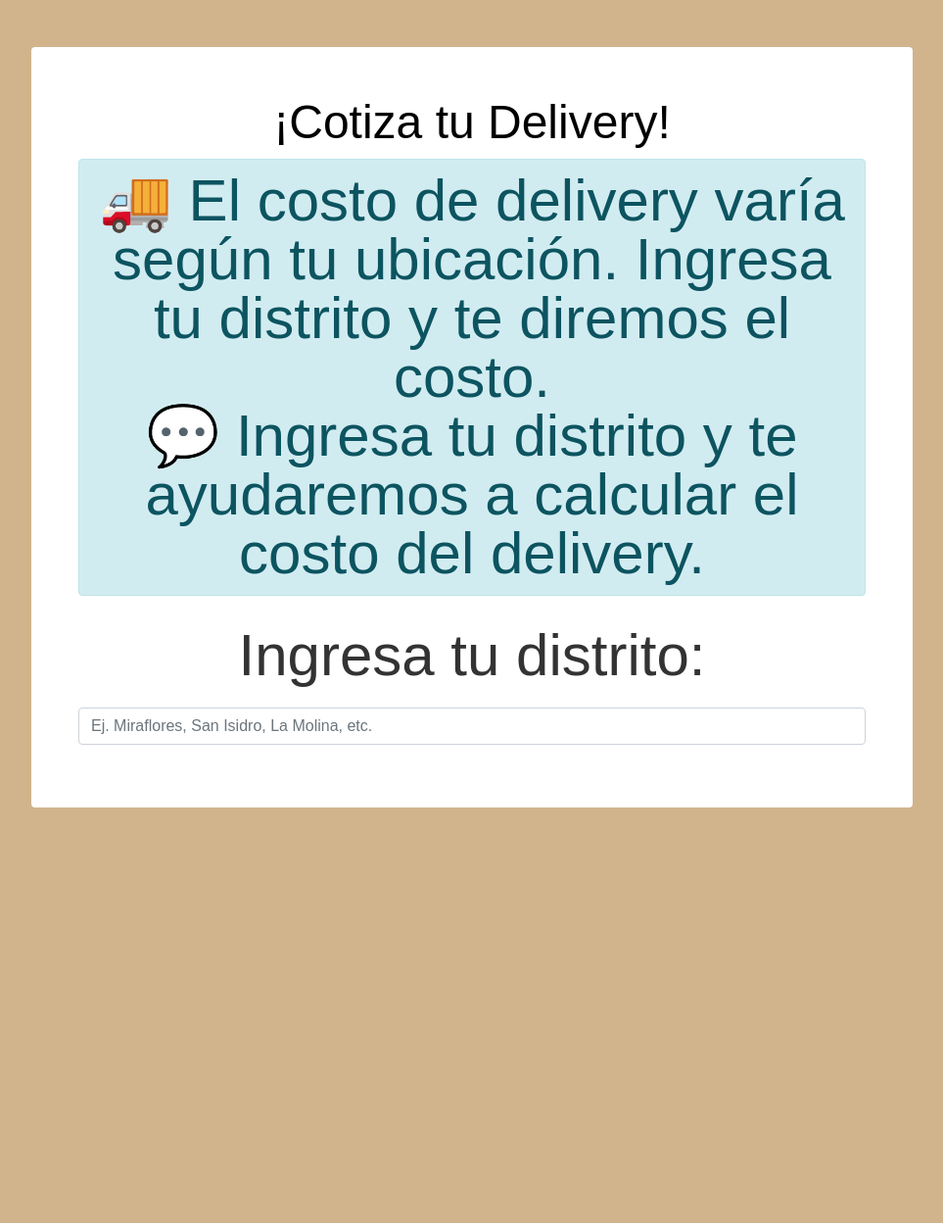
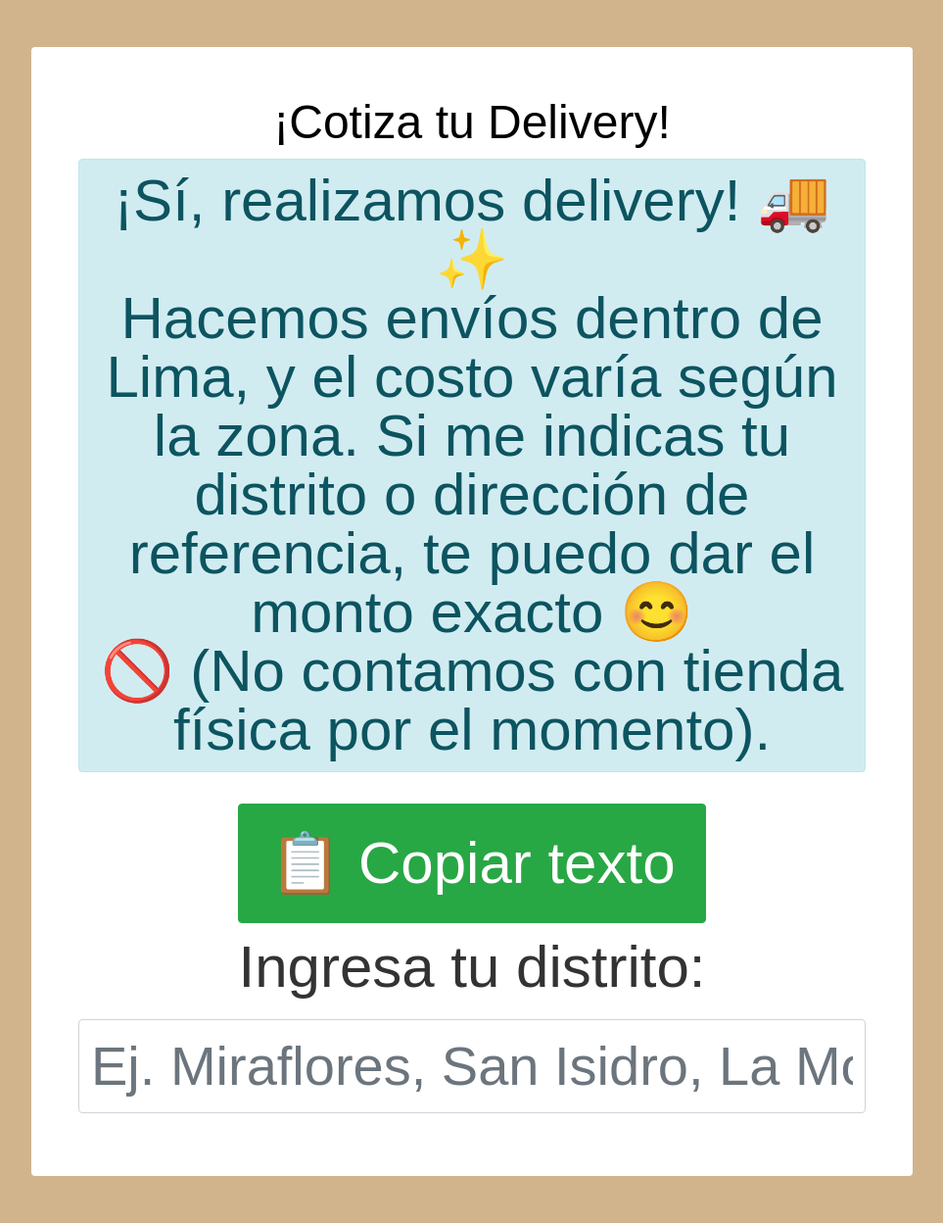
Before and after one commit to juaca2922/paginadedecogarideaas_1, a Flask app: page /respuesta_delivery in a window 1280 px wide. Shown: the part 130-1378 px from the top of the page at 98% size, without its empty margins (158-1121 px from the left). Before the commit the page ends 954 px from the top, so only its background shows below. Run offline with Flask 3, Linux system fonts and the light colour scheme; some libraries are stand-ins or nearby versions.

Commit message:
correcciones en los botensdecopiar

```diff
--- a/static/cotizar_macetas.js
+++ b/static/cotizar_macetas.js
@@ -135,7 +135,11 @@ La personalización se coordina luego de realizar el abono del pedido.
         </pre>
     </div>
 
-    <button class="btn btn-outline-primary mt-3" style="font-size: 1.8rem; padding: 1rem 2rem;" onclick="copiarResumen()">📋 Copiar mensaje</button>
+<button class="btn btn-success mt-3"
+        onclick="copiarResumen()"
+        style="font-size: 3.5rem; padding: 15px 30px;">
+    📋 Copiar mensaje
+</button>
     <div id="mensaje-copiado" class="text-success mt-2" style="display:none;">¡Texto copiado!</div>
 `;
 
--- a/templates/respuesta_delivery.html
+++ b/templates/respuesta_delivery.html
@@ -5,15 +5,26 @@
 {% block content %}
 <h1 style="font-size: 3rem; text-align: center;">¡Cotiza tu Delivery!</h1>
 
-    <div class="alert alert-info" style="font-size: 3.75rem;">
-        <p>🚚 El costo de delivery varía según tu ubicación. Ingresa tu distrito y te diremos el costo.</p>
-        <p>💬 Ingresa tu distrito y te ayudaremos a calcular el costo del delivery.</p>
+<!-- Texto de delivery -->
+<div class="alert alert-info copiable-content" id="texto-delivery-fijo" style="font-size: 3.75rem;">
+    <p>¡Sí, realizamos delivery! 🚚✨</p>
+    <p>Hacemos envíos dentro de Lima, y el costo varía según la zona. Si me indicas tu distrito o dirección de referencia, te puedo dar el monto exacto 😊</p>
+    <p>🚫 (No contamos con tienda física por el momento).</p>
+</div>
+
+<!-- Botón para copiar el texto -->
+<div class="text-center">
+    <button class="btn btn-success mt-3" onclick="copiarTexto('texto-delivery-fijo')" style="font-size: 3.75rem; padding: 15px 30px;">
+        📋 Copiar texto
+    </button>
 </div>
 
 <!-- Formulario para ingresar la ubicación -->
 <div class="form-group" style="font-size: 3.75rem;">
-        <label for="distrito">Ingresa tu distrito:</label>
-        <input type="text" class="form-control" id="distrito" name="distrito" placeholder="Ej. Miraflores, San Isidro, La Molina, etc." required>
+<label for="distrito" style="font-size: 3.75rem;">Ingresa tu distrito:</label>
+<input type="text" class="form-control" id="distrito" name="distrito"
+       style="font-size: 3.5rem; height: 6rem;"
+       placeholder="Ej. Miraflores, San Isidro, La Molina, etc." required>
 </div>
 
 <!-- Resultado con el precio del delivery -->
@@ -21,11 +32,14 @@
     <span id="texto-delivery"></span>
 </div>
 
-    <!-- Botón para copiar el texto, ahora debajo del resultado -->
+<!-- Botón para copiar el texto dinámico -->
 <div id="copiar-boton" style="display:none;">
-        <button class="btn btn-success mt-3" onclick="copiarTexto()" style="font-size: 3.75rem; padding: 15px 30px;">Copiar texto</button>
+    <button class="btn btn-success mt-3" onclick="copiarTexto()" style="font-size: 3.75rem; padding: 15px 30px;">
+        📋 Copiar texto
+    </button>
 </div>
 
+<!-- Script -->
 <script>
     // Precios de delivery por distrito
     const preciosDelivery = {
@@ -47,36 +61,54 @@
         "puente piedra": 10,
         "villa el salvador": 10,
         "villa maría del triunfo": 10,
-            // Puedes agregar más distritos y sus respectivos precios
     };
 
-        // Función para manejar el cambio en el campo de distrito
-        document.getElementById('distrito').addEventListener('input', function() {
-            var distrito = document.getElementById('distrito').value.trim().toLowerCase(); // Convertir a minúsculas
+    // Capitaliza cada palabra del distrito
+    function capitalizarDistrito(distrito) {
+        return distrito
+            .split(" ")
+            .map(p => p.charAt(0).toUpperCase() + p.slice(1))
+            .join(" ");
+    }
 
-            // Verifica si el distrito está en el objeto de precios
+    // Muestra el texto personalizado según el distrito
+    document.getElementById('distrito').addEventListener('input', function () {
+        const distrito = document.getElementById('distrito').value.trim().toLowerCase();
+
         if (preciosDelivery[distrito]) {
-                var precio = preciosDelivery[distrito];
-                // Mostrar el texto con el costo de delivery al distrito ingresado
-                document.getElementById('texto-delivery').textContent = `El costo del delivery a ${distrito.charAt(0).toUpperCase() + distrito.slice(1)} es: S/ ${precio.toFixed(2)}`;
-                document.getElementById('resultado').style.display = 'block'; // Muestra el resultado
-                document.getElementById('copiar-boton').style.display = 'block'; // Muestra el botón para copiar
+            const precio = preciosDelivery[distrito];
+
+            document.getElementById('texto-delivery').textContent =
+                `Para ${capitalizarDistrito(distrito)}, el costo del delivery es de S/ ${precio.toFixed(2)} 🚚✨ Quedamos atentos a cualquier consulta. ¡Será un gusto ayudarte! 😊`;
+
+            document.getElementById('resultado').style.display = 'block';
+            document.getElementById('copiar-boton').style.display = 'block';
         } else {
-                document.getElementById('resultado').style.display = 'none'; // Oculta el resultado
-                document.getElementById('copiar-boton').style.display = 'none'; // Oculta el botón si no hay resultado
+            document.getElementById('resultado').style.display = 'none';
+            document.getElementById('copiar-boton').style.display = 'none';
         }
     });
 
-        // Función para copiar el texto del resultado
-        function copiarTexto() {
-            var texto = document.getElementById('texto-delivery').textContent; // Obtener el texto del resultado
+    // Función para copiar texto desde un ID
+    function copiarTexto(idElemento = 'texto-delivery') {
+        const elemento = document.getElementById(idElemento);
+        if (!elemento) return;
 
-            // Usar la API de portapapeles para copiar el texto
+        const parrafos = elemento.querySelectorAll('p');
+        let texto = '';
+
+        if (parrafos.length > 0) {
+            parrafos.forEach((p, i) => {
+                texto += p.innerText;
+                if (i < parrafos.length - 1) texto += '\n';
+            });
+        } else {
+            texto = elemento.textContent.trim();
+        }
+
         navigator.clipboard.writeText(texto).then(() => {
-                // Mostrar alerta de éxito
             alert('¡Texto copiado al portapapeles!');
         }).catch((err) => {
-                // Mostrar error en caso de que no se pueda copiar
             alert('Error al copiar: ' + err);
         });
     }
--- a/templates/respuesta_pago.html
+++ b/templates/respuesta_pago.html
@@ -7,12 +7,12 @@
 
     <!-- Respuesta al pago -->
     <div id="pago-texto" class="container mt-4" style="max-width: 100%; width: 95%; margin: 0 auto;">
-        <div class="alert alert-info" id="texto-copiable" class="copiable-content" style="font-size: 3.75rem;">
+        <div class="alert alert-info copiable-content" id="texto-copiable" style="font-size: 3.75rem;">
             <p>💳 Sí, aceptamos pago contra entrega para todas las zonas de Lima. 🚚</p>
             <p>📍 Para separar tu pedido, debes abonar S/ 20.00. El saldo restante se paga contra entrega. 😊</p>
             <p>📍 ¡Estamos listos para enviarte tu pedido a cualquier distrito de Lima! ¡Estamos para ayudarte! 😊</p>
         </div>
-        <button class="btn btn-success mt-3" onclick="copiarTexto()" style="font-size: 3.75rem; padding: 15px 30px;">Copiar texto</button>
+          <button class="btn btn-success mt-3" onclick="copiarTexto('texto-copiable')" style="font-size: 3.75rem; padding: 15px 30px;">Copiar texto</button>
     </div>
 
     <script>
--- a/templates/respuesta_precio.html
+++ b/templates/respuesta_precio.html
@@ -7,11 +7,11 @@
 
     <!-- Respuesta al precio con la cotización solicitada -->
     <div id="precio-texto" class="container mt-4" style="max-width: 100%; width: 95%; margin: 0 auto;">
-        <div class="alert alert-info" id="texto-copiable" class="copiable-content" style="font-size: 3.75rem;">
+        <div class="alert alert-info copiable-content" id="texto-copiable" style="font-size: 3.75rem;">
             <p>💬 ¿Podrías indicarme cuántas unidades deseas y para qué ocasión es? Así puedo brindarte una cotización y recomendarte los modelos más adecuados. 😊✨</p>
             <p>🚚 Hacemos entregas en Lima (el costo de delivery depende del distrito).</p>
         </div>
-        <button class="btn btn-success mt-3" onclick="copiarTexto()" style="font-size: 3.75rem; padding: 15px 30px;">Copiar texto</button>
+           <button class="btn btn-success mt-3" onclick="copiarTexto('texto-copiable')" style="font-size: 3.75rem; padding: 15px 30px;">Copiar texto</button>
     </div>
 
     <script>
--- a/templates/respuesta_ubicacion.html
+++ b/templates/respuesta_ubicacion.html
@@ -7,12 +7,12 @@
 
     <!-- Respuesta a la ubicación -->
     <div id="ubicacion-texto" class="container mt-4" style="max-width: 100%; width: 95%; margin: 0 auto;">
-        <div class="alert alert-info" id="texto-copiable" class="copiable-content" style="font-size: 3.75rem;">
+        <div class="alert alert-info copiable-content" id="texto-copiable" style="font-size: 3.75rem;">
             <p>🌍 Somos una tienda virtual.</p>
             <p>🛵✨ Realizamos entregas a domicilio dentro de Lima Metropolitana.</p>
             <p>🚫 (No contamos con tienda física por el momento).</p>
         </div>
-        <button class="btn btn-success mt-3" onclick="copiarTexto()" style="font-size: 3.75rem; padding: 15px 30px;">Copiar texto</button>
+      <button class="btn btn-success mt-3" onclick="copiarTexto('texto-copiable')" style="font-size: 3.75rem; padding: 15px 30px;">Copiar texto</button>
     </div>
 
     <script>
```
Lines whose indentation alone changed are shown as unchanged.
